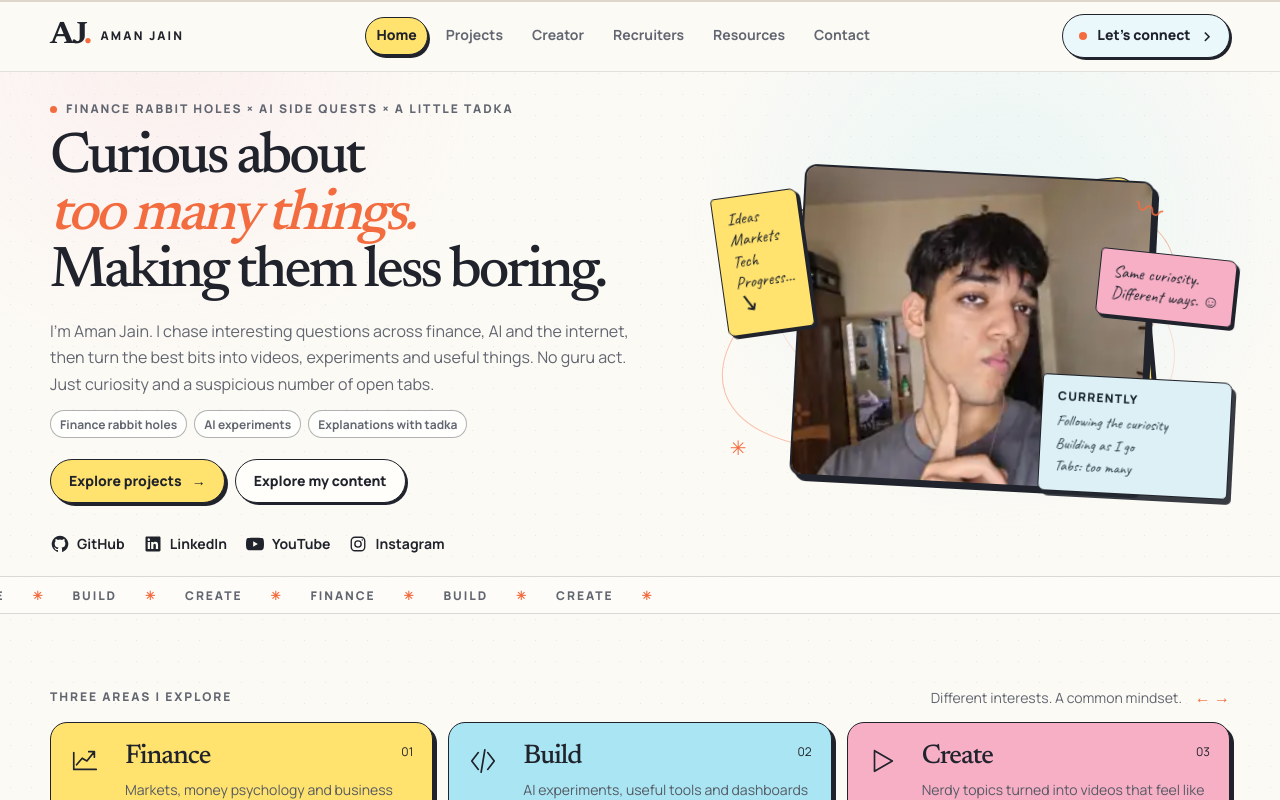
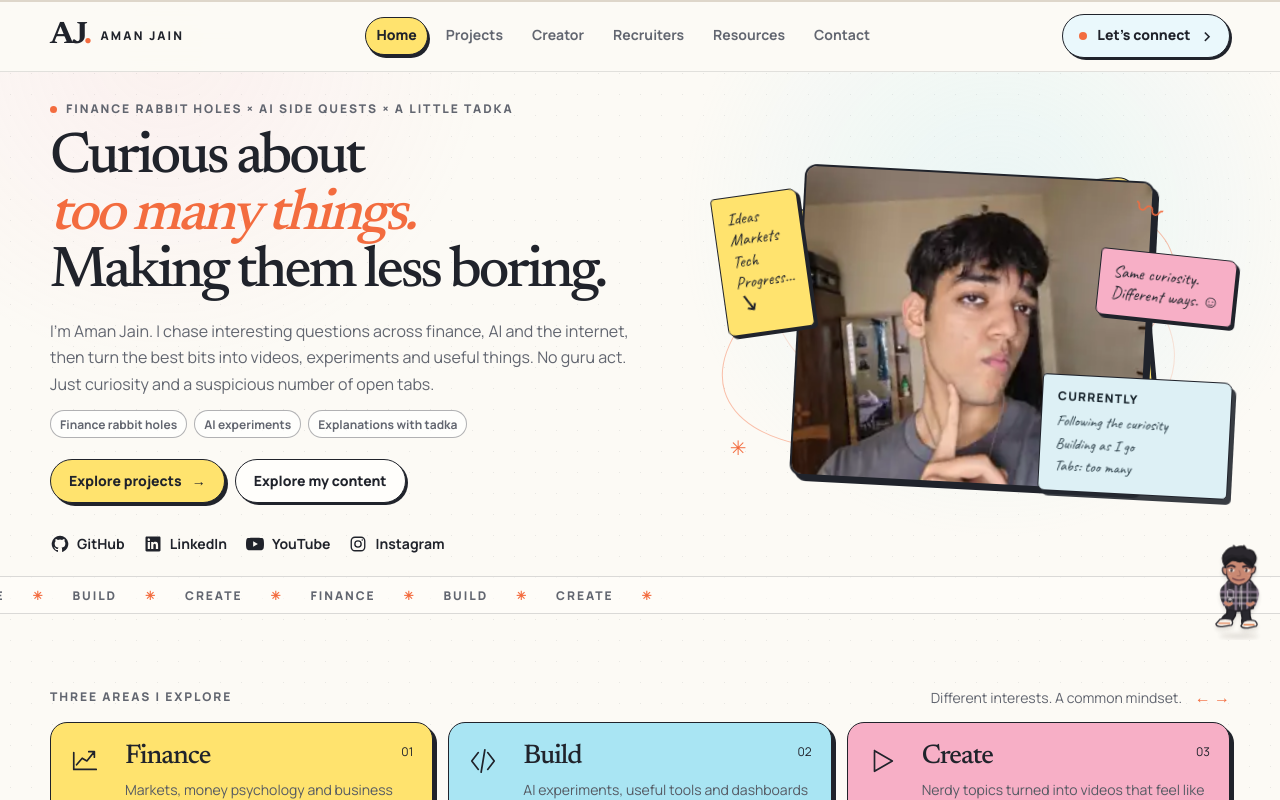
Before and after one commit to aman482006-beep/MY-WEBSITE, a Next.js app: page / in a window 1280 px wide. Shown: the top 800 px of the page. Built offline with nearby package versions, Linux system fonts and the light colour scheme; no server answers.

Commit message:
Mount Mini Aman on the homepage without changing the site theme

```diff
--- a/src/app/layout.tsx
+++ b/src/app/layout.tsx
@@ -6,11 +6,13 @@ import "./globals.css";
 import "./motion.css";
 import "./curiosity-engine.css";
 import "./paper-pop-theme.css";
+import "./mini-aman.css";
 import { ScrollProgressBar } from "@/components/ui/scroll-progress";
 import { SmoothScroll } from "@/components/providers/smooth-scroll";
 import { Navbar } from "@/components/layout/navbar";
 import { Footer } from "@/components/layout/footer";
 import { MotionRoot } from "@/components/motion/motion-root";
+import { MiniAman } from "@/components/motion/mini-aman";
 import { NewTabLinks } from "@/components/ui/new-tab-links";
 
 const newsreader = Newsreader({
@@ -90,6 +92,7 @@ export default function RootLayout({ children }: Readonly<{ children: React.Reac
             <Navbar />
             <div className="site-main">{children}</div>
             <Footer />
+            <MiniAman />
           </MotionRoot>
         </SmoothScroll>
         <Analytics />
```
